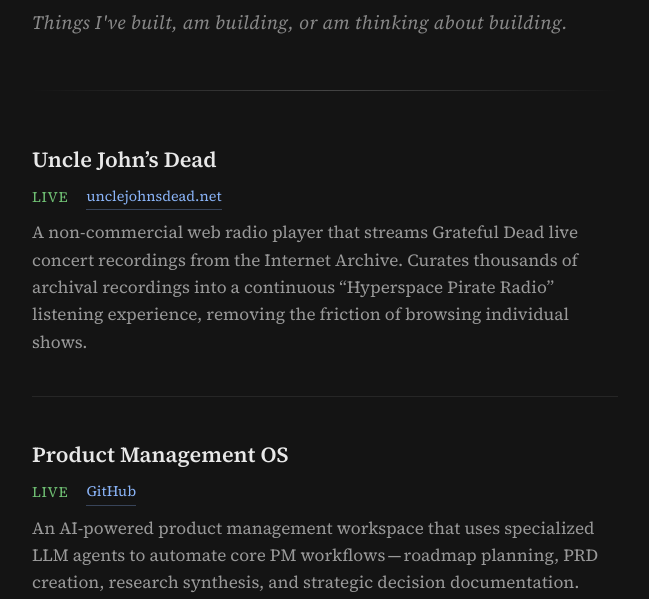
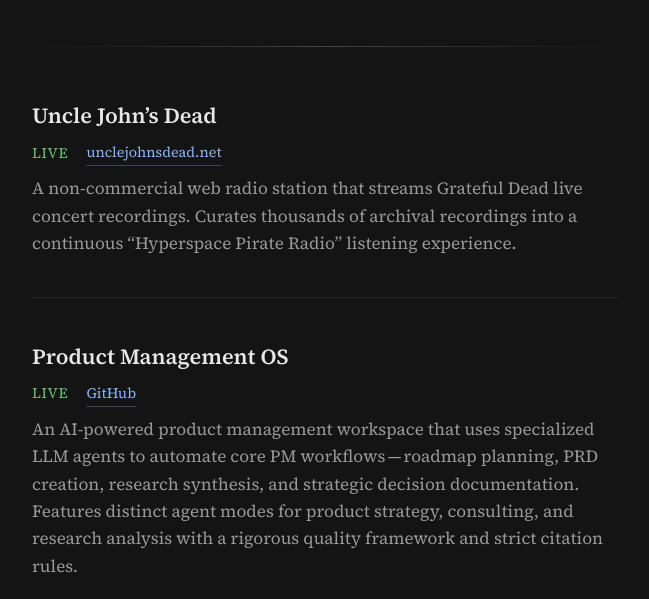
Before and after one commit to jayhjenkins/stuff-jay-likes-blog, a plain HTML site: page projects/index.html in a window 1280 px wide. Shown: the part 201-800 px from the top of the page, without its empty margins (315-964 px from the left). Drawn offline with Linux system fonts and the light colour scheme.

Commit message:
Update index.html

```diff
--- a/projects/index.html
+++ b/projects/index.html
@@ -26,8 +26,6 @@
 <main class="content">
 
   <h1 class="page-title">Projects</h1>
-  <p class="page-subtitle">Things I've built, am building, or am thinking about building.</p>
-
   <hr>
 
   <ul class="project-list">
@@ -37,7 +35,7 @@
         <span class="project-status live">Live</span>
         <a class="project-link" href="https://unclejohnsdead.net">unclejohnsdead.net</a>
       </div>
-      <div class="project-desc">A non-commercial web radio player that streams Grateful Dead live concert recordings from the Internet Archive. Curates thousands of archival recordings into a continuous &ldquo;Hyperspace Pirate Radio&rdquo; listening experience, removing the friction of browsing individual shows.</div>
+      <div class="project-desc">A non-commercial web radio station that streams Grateful Dead live concert recordings. Curates thousands of archival recordings into a continuous &ldquo;Hyperspace Pirate Radio&rdquo; listening experience. </div>
     </li>
     <li>
       <div class="project-name">Product Management OS</div>
```
